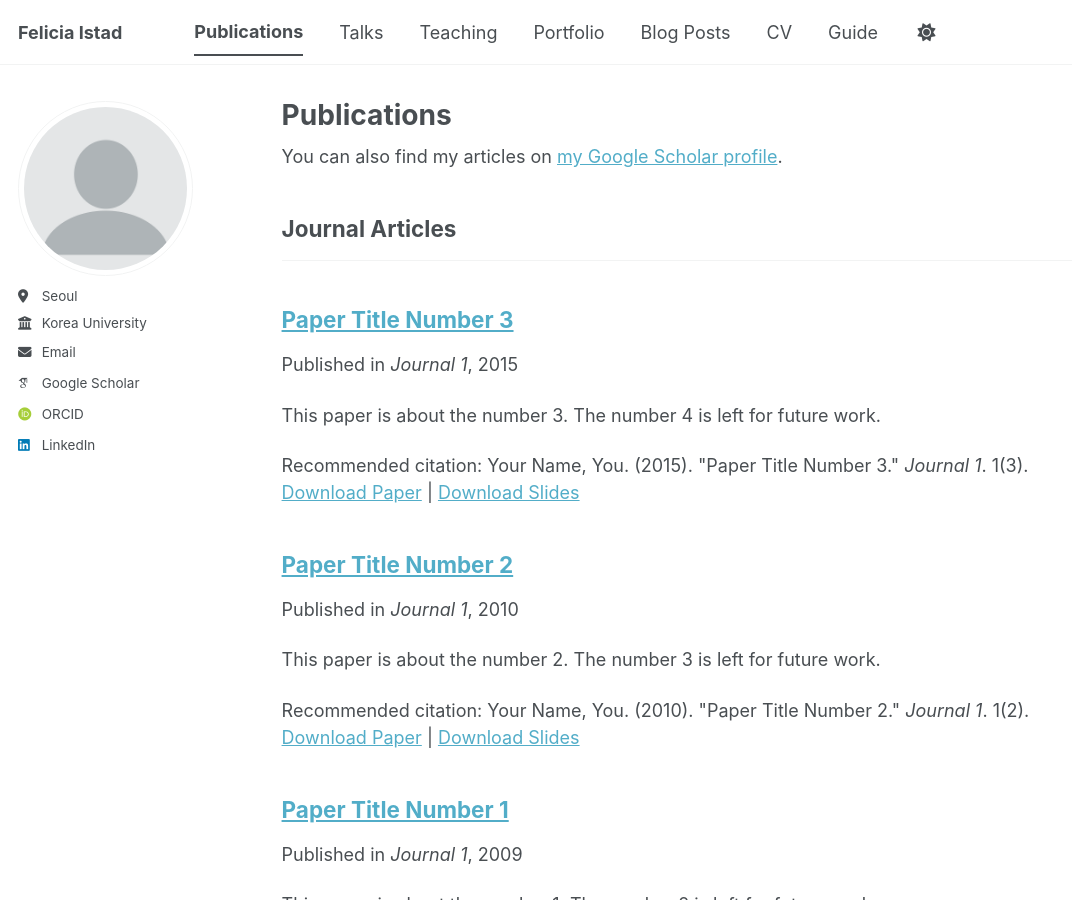
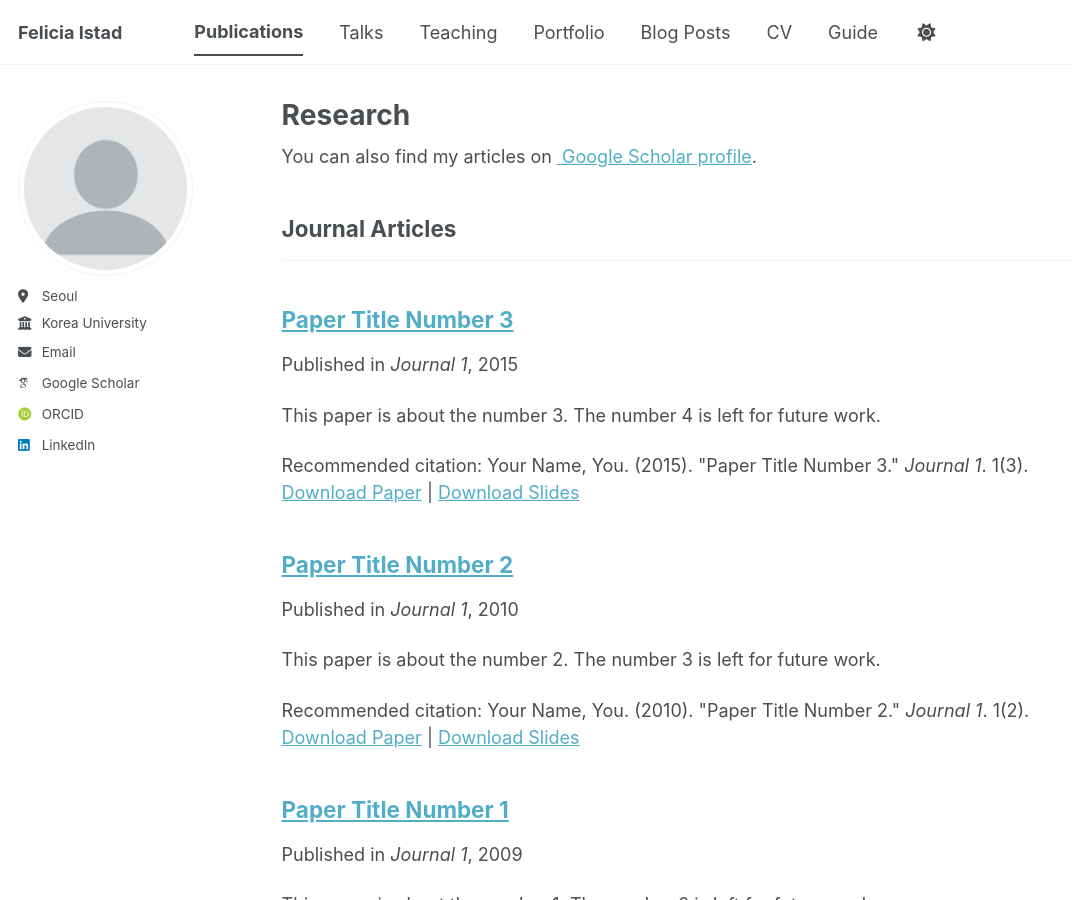
Before and after one commit to feliciaistad/feliciaistad.github.io, a Jekyll site: the page built from _pages/publications.html, in a window 1280 px wide and 900 px high. Shown: the whole window, without its empty margins (0-1072 px from the left). Built offline with Jekyll 4.4.1, drawn with Linux system fonts in a browser that asks for light colours; some web fonts are replaced; a script bundle is joined from its source files by our own code; library files that are not in the unit come from our copies.

Commit message:
Update publications.html

```diff
--- a/_pages/publications.html
+++ b/_pages/publications.html
@@ -1,12 +1,12 @@
 ---
 layout: archive
-title: "Publications"
+title: "Research"
 permalink: /publications/
 author_profile: true
 ---
 
 {% if site.author.googlescholar %}
-  <div class="wordwrap">You can also find my articles on <a href="{{site.author.googlescholar}}">my Google Scholar profile</a>.</div>
+  <div class="wordwrap">You can also find my articles on <a href="{{https://scholar.google.co.uk/citations?user=A-K55QIAAAAJ&hl=en}}"> Google Scholar profile</a>.</div>
 {% endif %}
 
 {% include base_path %}
```
